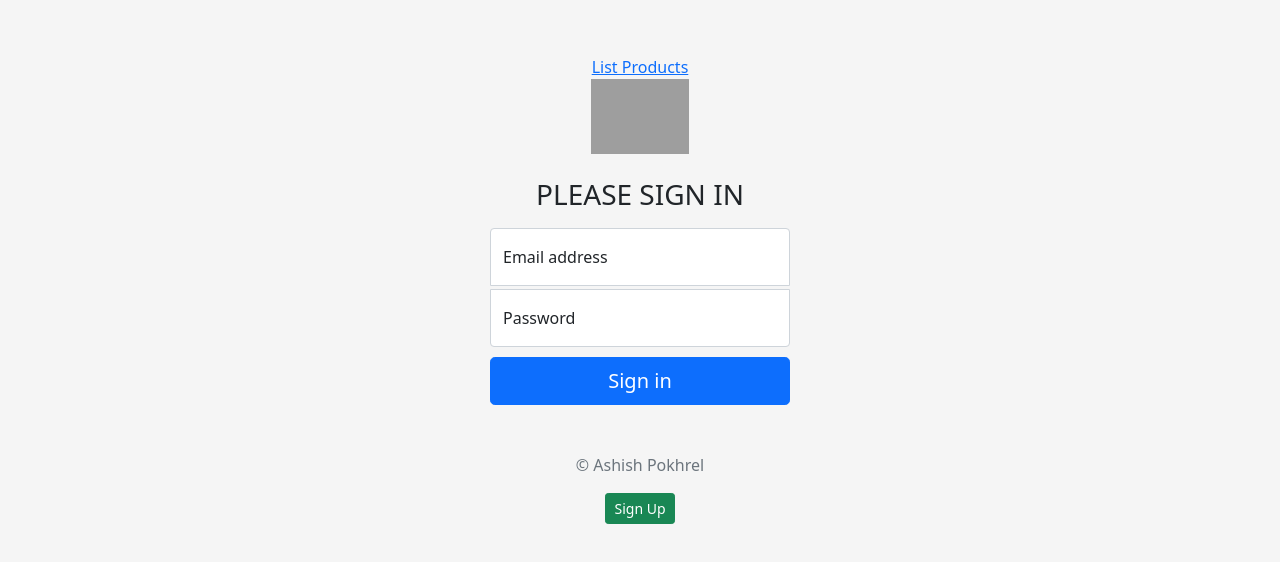
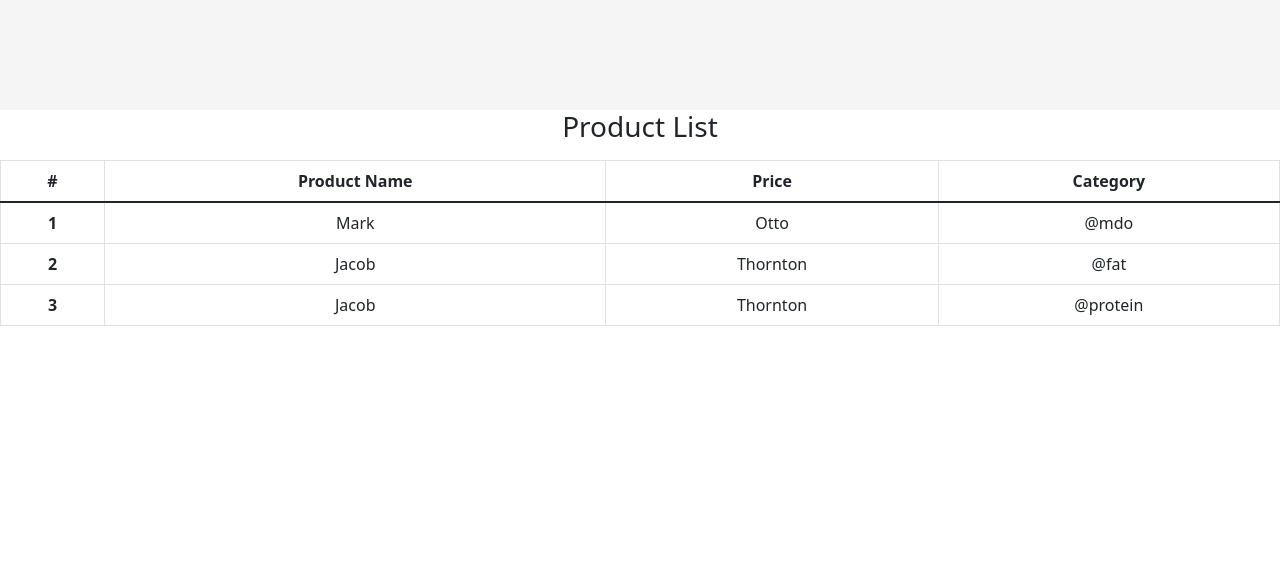
Before and after one commit to umur/waa-june-2022-intro-react, a React (Create React App) app in the folder react-assignment1/: page / in a window 1280 px wide. Both pictures are taken after a click on the link "List Products". Shown: the top 562 px of the page. Built offline with nearby package versions, Linux system fonts and the light colour scheme; grey boxes are pictures that could not be loaded.

Commit message:
Product List Table Added

```diff
--- a/react-assignment1/src/App.js
+++ b/react-assignment1/src/App.js
@@ -4,6 +4,7 @@ import '../node_modules/bootstrap/dist/css/bootstrap.css';
 import './style/main.css'
 import { useState } from 'react';
 import SignUp from './component/signUp';
+import ListProducts from './component/Product/ListProducts';
 
 function App() {
   let [showSignUp, setSignUp] = useState(false);
@@ -23,10 +24,11 @@ function App() {
   }
 
   return (
-    <div className="body text-center App">
+    <div className='App'>
+      <div className="body">
         <main className="form-signin">
+          {!showProduct && <>
             <a href='#' name="productList" onClick={setValues}>List Products</a>
-
             {!showSignUp && <>
               <LoginPage></LoginPage>
               <button className="btn btn-sm btn-success" type="submit" onClick={setValues}>Sign Up</button>
@@ -37,7 +39,16 @@ function App() {
               <SignUp></SignUp>
               <button className="btn btn-sm btn-success" type="submit" onClick={setValues}>Sign In</button>
             </>}
+          </>
+          }
+
+
         </main>
+      </div>
+      {showProduct && <>
+        <h1 className="h3 mb-3 fw-normal">Product List</h1>
+        <ListProducts></ListProducts>
+      </>}
     </div>
   );
 }
--- a/react-assignment1/src/component/Product/ListProducts.js
+++ b/react-assignment1/src/component/Product/ListProducts.js
@@ -3,8 +3,7 @@ import React from "react";
 
 function ListProducts() {
     return (
-
-        <table className="table table-bordered table-dark">
+        <table className="table table-bordered">
             <thead>
                 <tr>
                     <th scope="col">#</th>
@@ -28,7 +27,8 @@ function ListProducts() {
                 </tr>
                 <tr>
                     <th scope="row">3</th>
-                    <td colspan="2">Larry the Bird</td>
+                    <td>Jacob</td>
+                    <td>Thornton</td>
                     <td>@protein</td>
                 </tr>
             </tbody>
```
Lines whose indentation alone changed are shown as unchanged.
